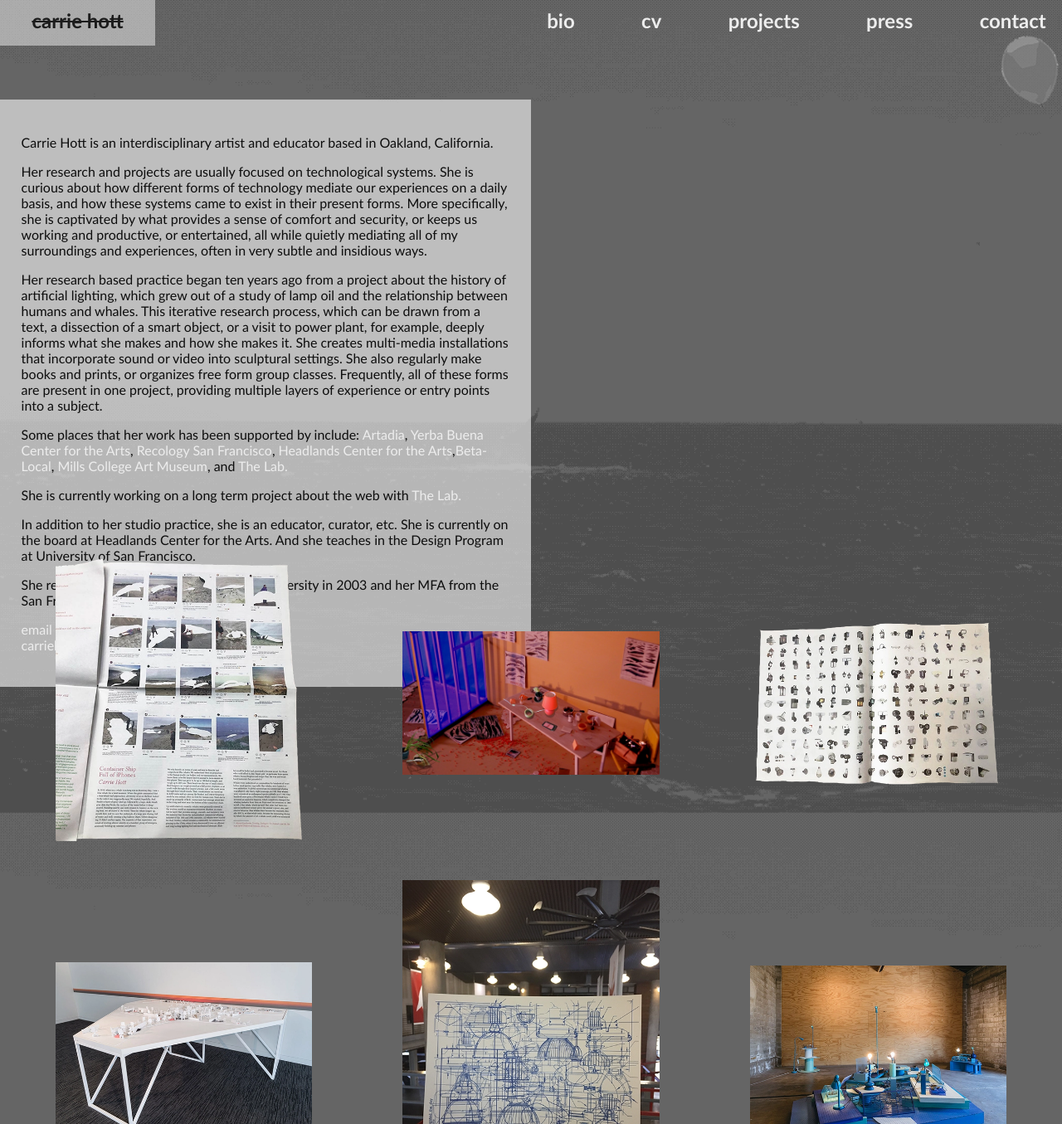
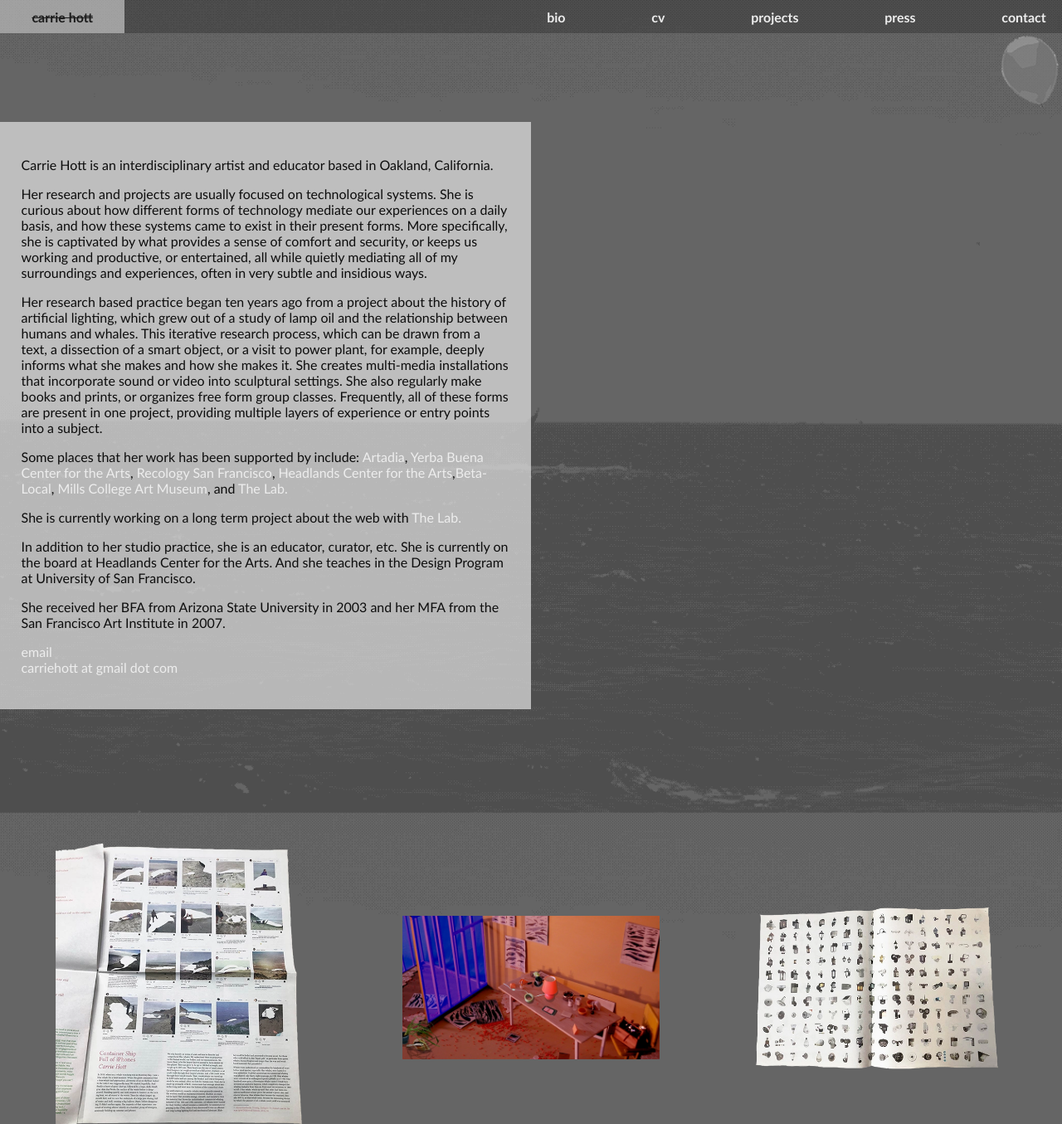
Before and after one commit to carriehott/carriehott.github.io, a plain HTML site: page index.html in a window 1280 px wide. Shown: the top 1355 px of the page at 83% size. Drawn offline with Linux system fonts and the light colour scheme.

Commit message:
Update style.css

```diff
--- a/css/style.css
+++ b/css/style.css
@@ -19,8 +19,9 @@ body {
 }
 
 header {
+    background-color: #1c1c1c51;
     width: 100%;
-    height: 3em;
+    height: 2.5em;
     color:#EDEDED;
     display: flex;
     flex-direction: row;
@@ -34,7 +35,7 @@ header {
 }
 
 h1 {
-    font-size: 1.5em;
+    font-size: 1em;
 }
 
 nav {
@@ -46,7 +47,7 @@ nav {
 }
 
 h2 {
-    font-size: 1.5em;
+    font-size: 1em;
 }
 
 a {
@@ -69,9 +70,7 @@ a:hover {
     color: #0D0D0D;
     font-family: 'Trebuchet MS', 'Lucida Sans Unicode', 'Lucida Grande', 'Lucida Sans', Arial, sans-serif;
     font-size: 1em;
-    position: absolute;
-    top: 15%;
-    z-index: 5;
+    margin-top: 10%;
 }
 
 #bio a {
@@ -93,10 +92,7 @@ a:hover {
     flex-wrap: wrap;
     justify-content: space-around;
     align-items: center;
-    position: absolute;
-    top: 80%;
-    left: 0%;
-    z-index: 5;
+    margin-top: 10%;
 }
 
 #project {
@@ -129,10 +125,7 @@ a:hover {
     color: #0D0D0D;
     font-family: 'Trebuchet MS', 'Lucida Sans Unicode', 'Lucida Grande', 'Lucida Sans', Arial, sans-serif;
     font-size: 1em;
-    position: absolute;
-    top: 400%;
-    right: 0%;
-    z-index: 5;
+    margin-top: 10%;
 }
 
 #bio a {
```
